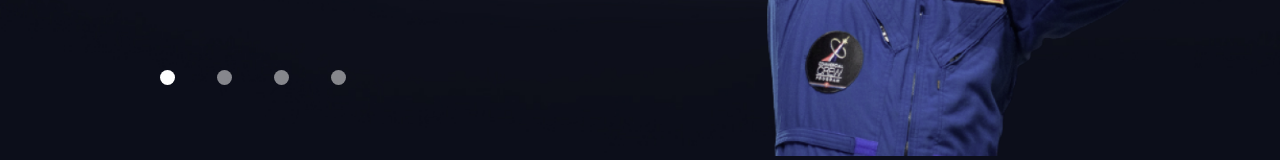
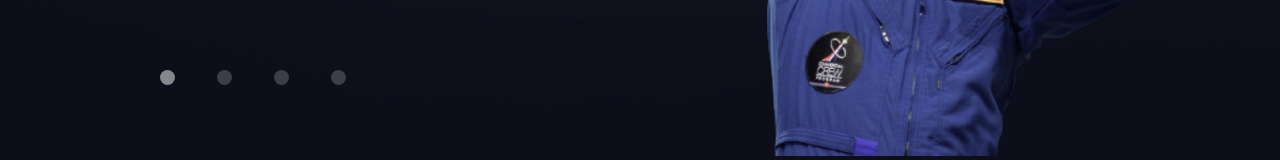
Before and after one commit to oodhmo/Space-Tourism, a Vue app: page /crew in a window 1280 px wide. In both pictures the pointer is over the element 167 px from the left and 657 px from the top of the page. Shown: the part 580-740 px from the top of the page. Built offline with nearby package versions, Linux system fonts and the light colour scheme; the HTML template or start-up script is replaced by a standard one; a web font is replaced by a local one.

Commit message:
Update Crew page circles

```diff
--- a/src/assets/scss/default.scss
+++ b/src/assets/scss/default.scss
@@ -235,7 +235,7 @@
       display: flex;
 
       .circle {
-        background-color: rgba(255, 255, 255, .5);
+        background-color: rgba(255, 255, 255, .2);
         width: 15px;
         height: 15px;
         border-radius: 50%;
@@ -243,6 +243,12 @@
         margin-right: 5%;
 
         cursor: pointer;
+      }
+
+      .circle:hover {
+        background-color: rgba(255, 255, 255, .5);
+
+        transition: all 0.2s;
       }
 
       .clicked {
@@ -305,8 +311,6 @@
     .content {
       display: grid;
       grid-template-rows: 1fr 3fr 8fr;
-
-      transform: all 0.1s
     }
 
     .description {
```
